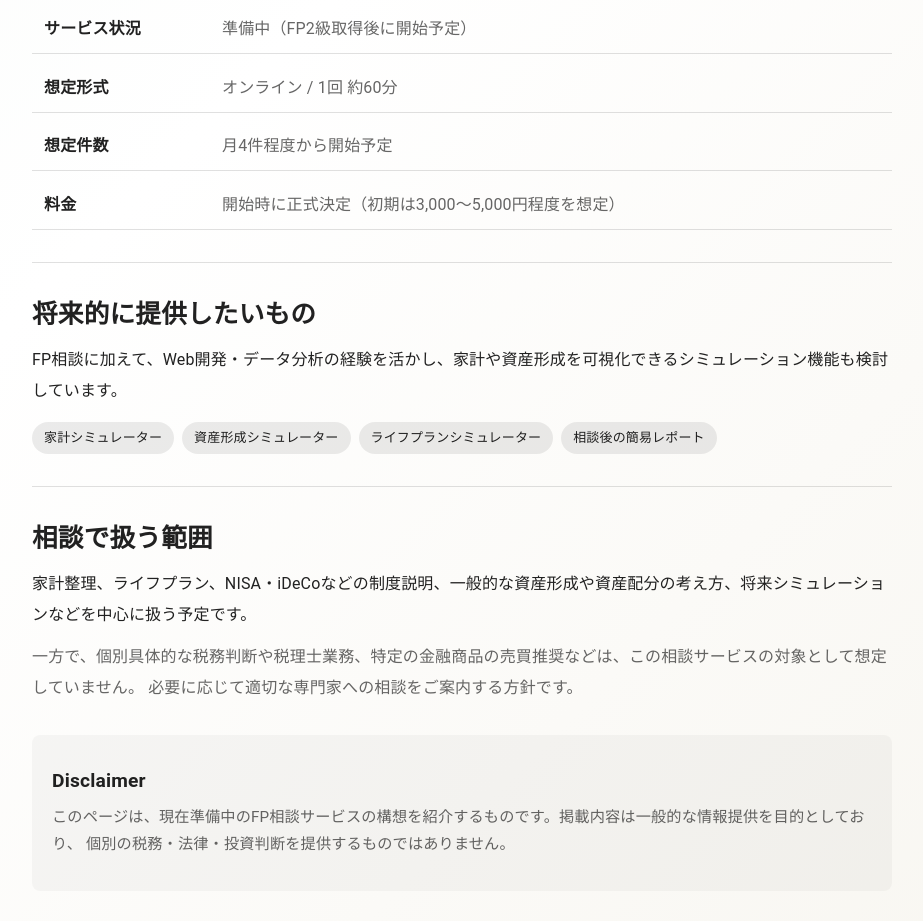
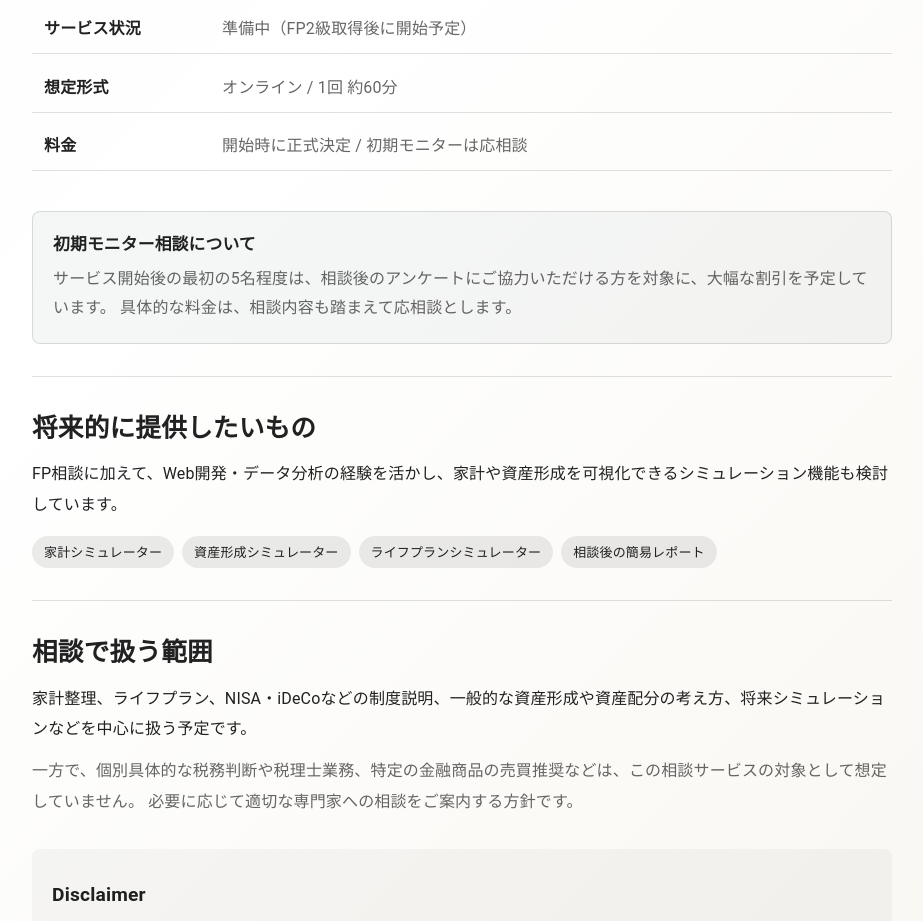
Before and after one commit to Doragon-RH/introduction, a Next.js app: page /financial-planning in a window 1280 px wide. Shown: the part 1240-2161 px from the top of the page, without its empty margins (178-1101 px from the left). Built offline with nearby package versions, Linux system fonts and the light colour scheme.

Commit message:
Refine initial FP consultation pricing details

```diff
--- a/pages/financial-planning.tsx
+++ b/pages/financial-planning.tsx
@@ -39,8 +39,7 @@ const serviceFacts = [
   ['資格状況', 'FP3級取得済み / FP2級取得に向けて学習中'],
   ['サービス状況', '準備中（FP2級取得後に開始予定）'],
   ['想定形式', 'オンライン / 1回 約60分'],
-  ['想定件数', '月4件程度から開始予定'],
-  ['料金', '開始時に正式決定（初期は3,000〜5,000円程度を想定）'],
+  ['料金', '開始時に正式決定 / 初期モニターは応相談'],
 ];
 
 export default function FinancialPlanning() {
@@ -117,6 +116,18 @@ export default function FinancialPlanning() {
         </Box>
       </Box>
 
+      <Box component="section" sx={{ py: 1, pb: 4 }}>
+        <Box sx={{ p: 2.5, borderRadius: 2, border: '1px solid', borderColor: 'divider', bgcolor: 'rgba(23, 63, 53, 0.04)' }}>
+          <Typography component="h3" sx={{ fontSize: '1.05rem', fontWeight: 700, mb: 1 }}>
+            初期モニター相談について
+          </Typography>
+          <Typography sx={{ color: 'text.secondary', lineHeight: 1.8 }}>
+            サービス開始後の最初の5名程度は、相談後のアンケートにご協力いただける方を対象に、大幅な割引を予定しています。
+            具体的な料金は、相談内容も踏まえて応相談とします。
+          </Typography>
+        </Box>
+      </Box>
+
       <Divider />
 
       <Box component="section" sx={{ py: 4 }}>
```
